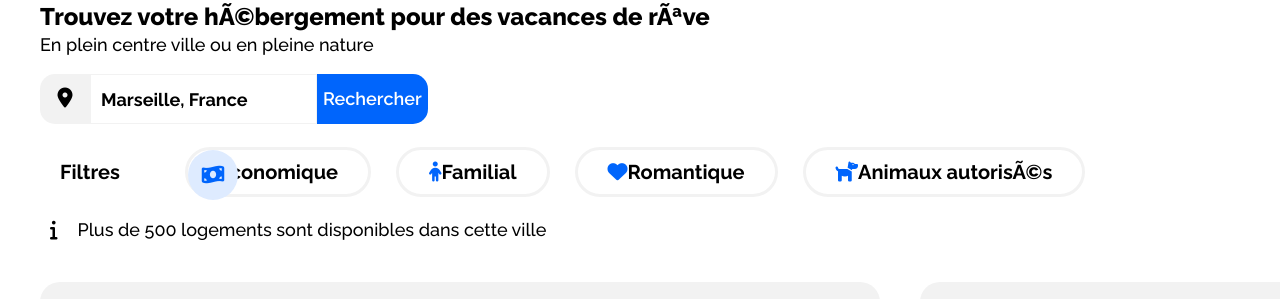
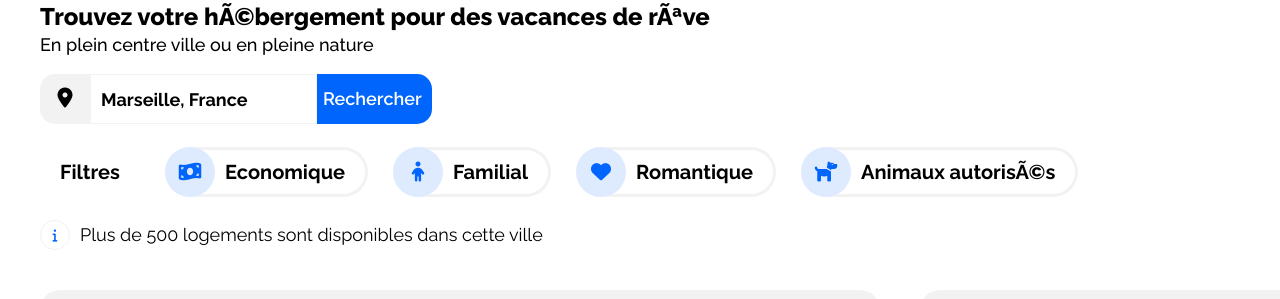
Before and after one commit to Volaltitude/P2_DW_Openclassrooms, a plain HTML site: page index.html in a window 1280 px wide. Shown: the part 123-422 px from the top of the page. Drawn offline with Linux system fonts and the light colour scheme.

Commit message:
finition search desktop

```diff
--- a/index.html
+++ b/index.html
@@ -3,8 +3,8 @@
 <head>
     <meta charset="uft-8">
     <meta name="viewport" content="width=device-width, inititial-scale=1.0", user-scalable=no>
+    <link rel="stylesheet" href="normalize.css">
     <link rel="stylesheet" href="styles.css">
-    <link rel="stylesheet" href="normalize.css">
     <script src="https://kit.fontawesome.com/4d935f5051.js" crossorigin="anonymous"></script>
     <link rel="preconnect" href="https://fonts.googleapis.com">
     <link rel="preconnect" href="https://fonts.gstatic.com" crossorigin>
@@ -23,6 +23,7 @@
         </ul>
     </nav>
 </header>
+<main>
 <section class="search">
     <div class="search-title">
         <h1>
@@ -59,30 +60,41 @@
                 </div>
             </div>
             <div class="filters-element">
-                <i class="fas fa-child"></i>
-                <a href="#">Familial</a>
+                <div class="filters-logo">
+                    <i class="fas fa-child"></i>
+                </div>
+                <div class="filters-description">
+                    <a href="#"><span>Familial</span></a>
+                </div>
             </div>
             <div class="filters-element">
-                <i class="fas fa-heart"></i>
-                <a href="#">Romantique</a>
+                <div class="filters-logo">
+                    <i class="fas fa-heart"></i>
+                </div>
+                <div class="filters-description">
+                    <a href="#"><span>Romantique</span></a>
+                </div>
             </div>
             <div class="filters-element">
-                <i class="fas fa-dog"></i>
-                <a href="#">Animaux autorisés</a>
+                <div class="filters-logo">
+                    <i class="fas fa-dog"></i>
+                </div>
+                <div class="filters-description">
+                    <a href="#"><span>Animaux autorisés</span></a>
+                </div>
             </div>
         </div>
     </div>
     <div class="info">
-        <p>
+        <div class="info-logo">
             <i class="fas fa-info"></i>
-        </p>
+        </div>
         <p>
             Plus de 500 logements sont disponibles dans cette ville
         </p>
     </div>
 </section>
-
-<main>
+<section class="main">
     <div class="accomodation">
         <h2 id="accomodation-anchor">
             Hébergements à Marseille
@@ -197,6 +209,7 @@
             </div>
         </div>
     </div>
+</section>
 </main>
 </body>
 </html>
--- a/styles.css
+++ b/styles.css
@@ -26,6 +26,9 @@ header
     max-width: 1550px;
 }
 
+main{
+    display: block;
+}
 .logo
 {
     padding-left: 15px;
@@ -111,6 +114,7 @@ form
     border: none;
     color: white;
     font-weight: 600;
+    padding-right: 10px;
 
 }
 .fas
@@ -128,7 +132,7 @@ form
 {
     display: flex;
     flex-direction: row;
-    margin: 20px;
+    margin: 20px 0 20px 20px ;
 }
 .filters-list h2
 {
@@ -154,7 +158,8 @@ form
     border: solid #F2F2F2 3px;
     border-radius: 25px;
     height: 50px;
-    padding: 0 30px;
+    padding: 0 40px;
+    border-left: none;
 }
 .filters-element a
 {
@@ -163,9 +168,10 @@ form
     font-size: 20px;
     font-weight: 700;
 }
-.filter-description span
+.filters-description
 {
-    padding-left: 12px;
+    position: relative;
+    left: 20px;
 }
 .filters-logo
 {
@@ -177,10 +183,7 @@ form
     height: 50px;
     background-color: #DEEBFF;
     border-radius: 50%;
-    left: 0px;
-    right: 0px;
-    top: 0px;
-    bottom: 5px;
+    left: 0px
 }
 .filters-element .fas
 {
@@ -190,14 +193,29 @@ form
 {
     display: flex;
     flex-direction: row;
+    align-items: center;
 }
 
+.info-logo i
+{
+   display: flex;
+   justify-content: center;
+   align-items: center;
+   font-size: 13px;
+   color: #0065FC;
+   border: solid #F2F2F2 1px;
+   padding: 5px;
+   border-radius: 50%;
+   width: 30px;
+   height: 30px;
+}
 .info p
 {
     margin : 0px 10px;
+    font-weight: 400;
 }
 
-main
+.main
 {
     display: flex;
     flex-direction: row;
```
